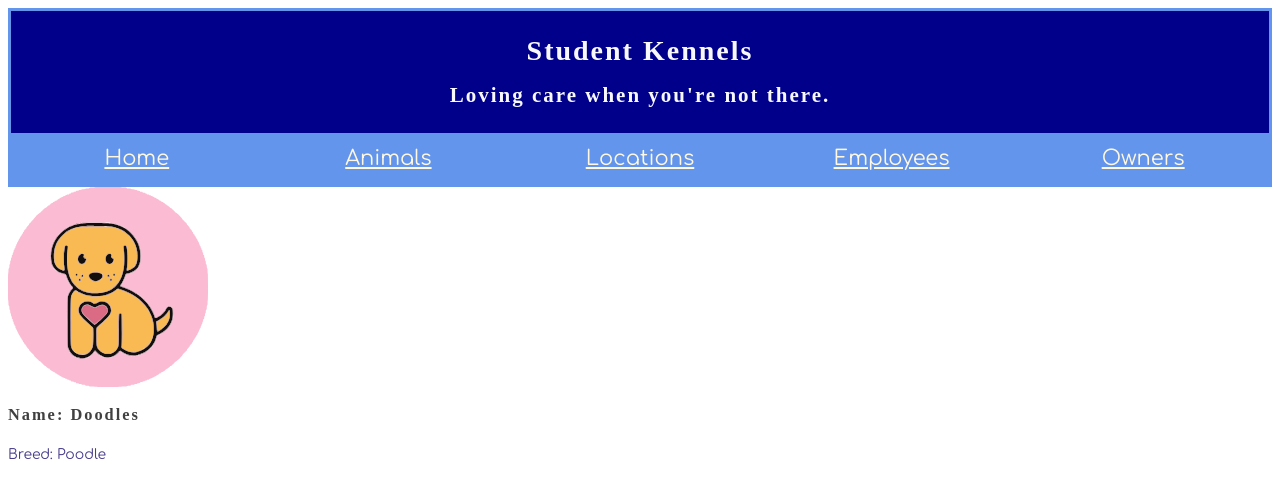
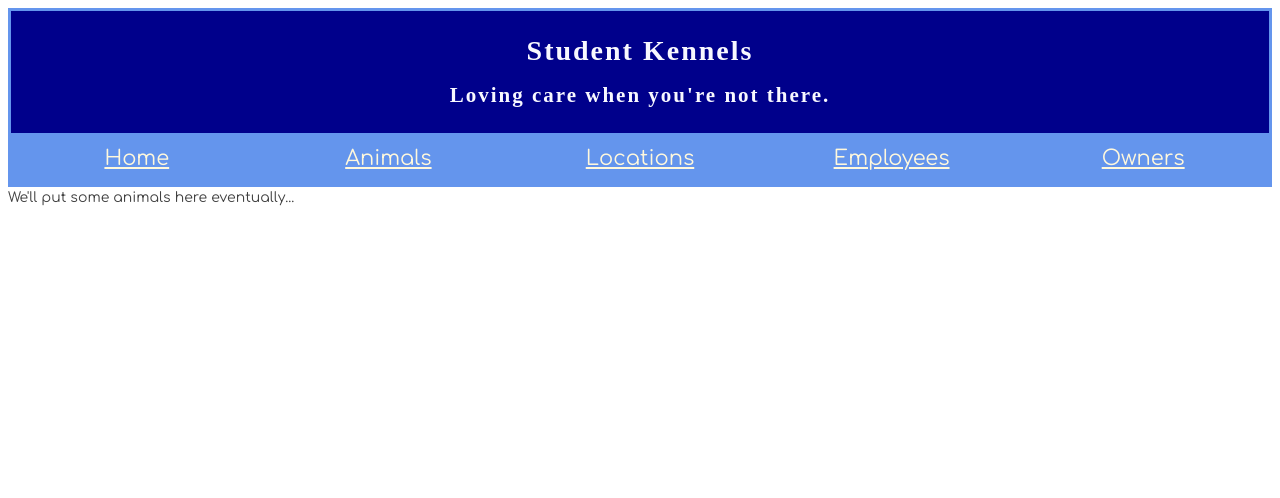
Before and after one commit to zachMcWhirter/kennel, a React (Create React App) app: page /animals/new in a window 1280 px wide. Shown: the top 498 px of the page. Built offline with nearby package versions, Linux system fonts and the light colour scheme; a web font is replaced by a local one.

Commit message:
setup AnimalManager and updated AnimalList.js

```diff
--- a/src/components/ApplicationViews.js
+++ b/src/components/ApplicationViews.js
@@ -1,7 +1,8 @@
 import { Route } from "react-router-dom";
 import React from "react";
 import Home from "./home/Home";
-import AnimalCard from "./animal/AnimalCard";
+// import AnimalCard from "./animal/AnimalCard";
+import AnimalList from "./animal/AnimalList";
 //only include these once they are built - previous practice exercise
 import LocationCard from "./location/LocationCard";
 import EmployeeCard from "./employee/EmployeeCard";
@@ -20,7 +21,7 @@ const ApplicationViews = () => {
       <Route
         path="/animals"
         render={props => {
-          return <AnimalCard />;
+          return <AnimalList />;
         }}
       />
       <Route
```
Also changed, not shown: src/modules/AnimalManager.js (+11 -0 lines).
